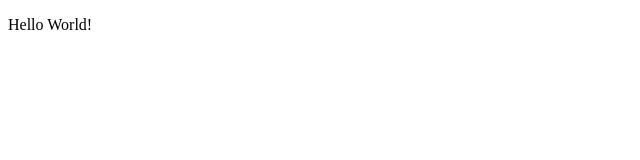
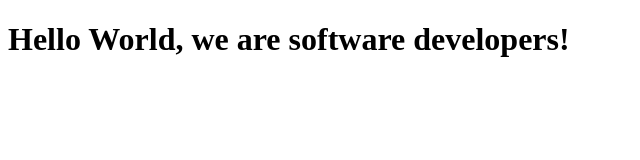
Before and after one commit to Shessy2023/Our-pair-programming-HTML-CSS-project, a plain HTML site: page index.html in a window 1280 px wide. Shown: the whole page, without its empty margins (0-640 px from the left). Drawn offline with Linux system fonts and the light colour scheme.

Commit message:
edit website

```diff
--- a/index.html
+++ b/index.html
@@ -9,6 +9,7 @@
   <body>
     <script src="https://cdn.freecodecamp.org/testable-projects-fcc/v1/bundle.js"></script>
 
+    <h1>Hello World, we are software developers!</h1>
 
     <!--
 
@@ -24,6 +25,5 @@
     -->
     <script  src="js/index.js"></script>
 
-    <p>Hello World!</p>
   </body>
 </html>
```
